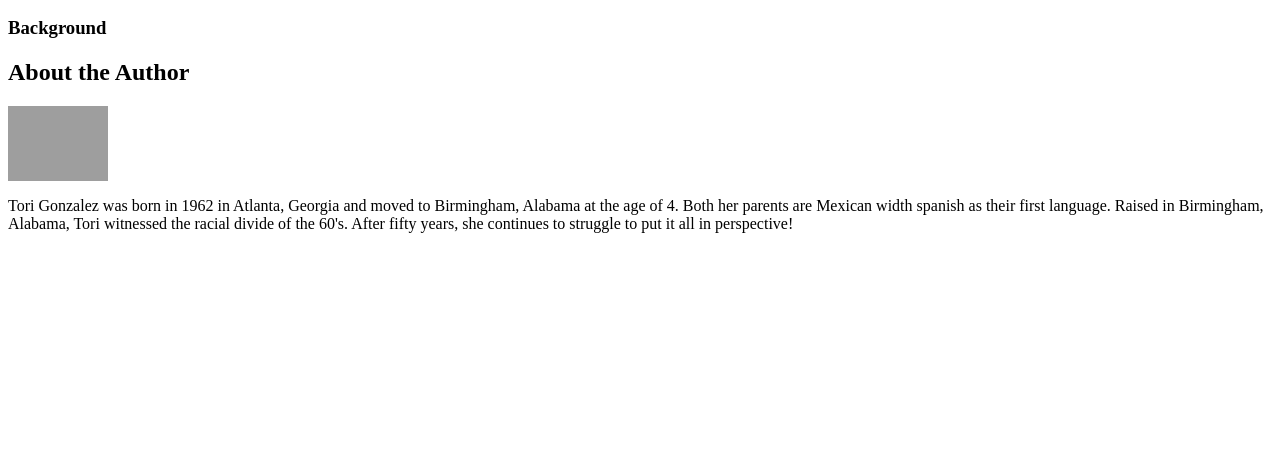
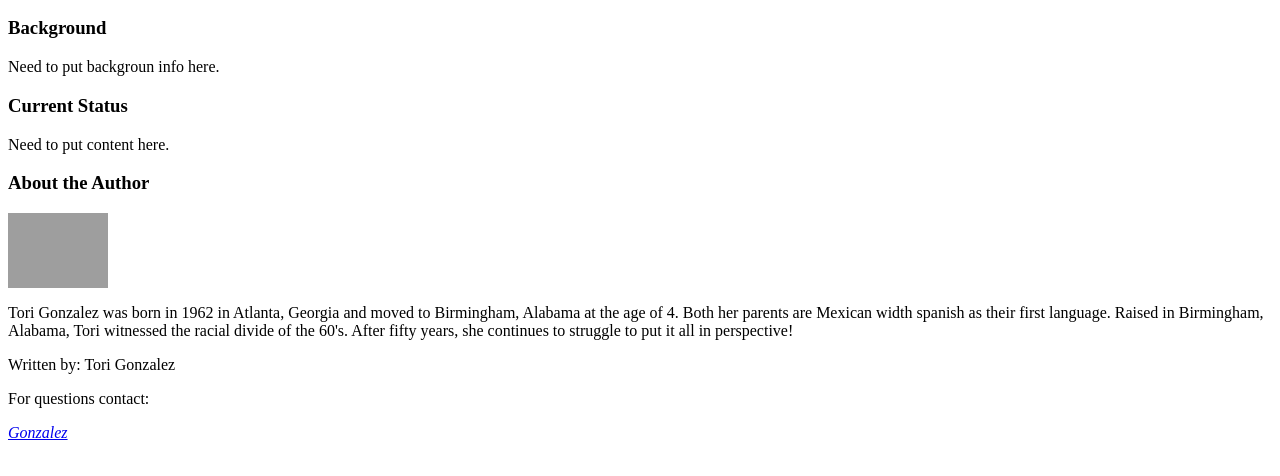
Before and after one commit to tori62/HTML-ME-SOMETHING, a plain HTML site: page index.html in a window 1280 px wide. Shown: the part 96-572 px from the top of the page. Drawn offline with Linux system fonts and the light colour scheme; grey boxes are pictures that could not be loaded.

Commit message:
added footer elements

```diff
--- a/index.html
+++ b/index.html
@@ -10,18 +10,28 @@
         <article>
             <header>
                 <h3>Background</h3>
+                <p>Need to put backgroun info here.</p>
             </header>
-        </article>
-        <h2>About the Author</h2>
-        <image src='https://www.dropbox.com/s/hqv1uzajyp9eknk/Gonzalez%20Photo.jpg?dl=0&raw=1' width=100
+            <header>
+                <h3>Current Status</h3>
+                <p>Need to put content here.</p>
+            </header>
+
+        <footer>
+            </article>
+            <h3>About the Author</h3>
+            <image src='https://www.dropbox.com/s/hqv1uzajyp9eknk/Gonzalez%20Photo.jpg?dl=0&raw=1' width=100
         />
-        <p>Tori Gonzalez was born in 1962 in Atlanta, Georgia and
+            <p>Tori Gonzalez was born in 1962 in Atlanta, Georgia and
             moved to Birmingham, Alabama at the age of 4.  Both her
             parents are Mexican width spanish as their first language. Raised
             in Birmingham, Alabama, Tori witnessed the racial divide of the
             60's.  After fifty years, she continues to struggle to put it all
             in perspective!
-        </p>
+            </p>
+            <p>Written by: Tori Gonzalez</p>
+            <p>For questions contact:<address> <a href='tori@nexmatix.com'>Gonzalez</a></address></p>
+        </footer>
 
 
     </body>
```
